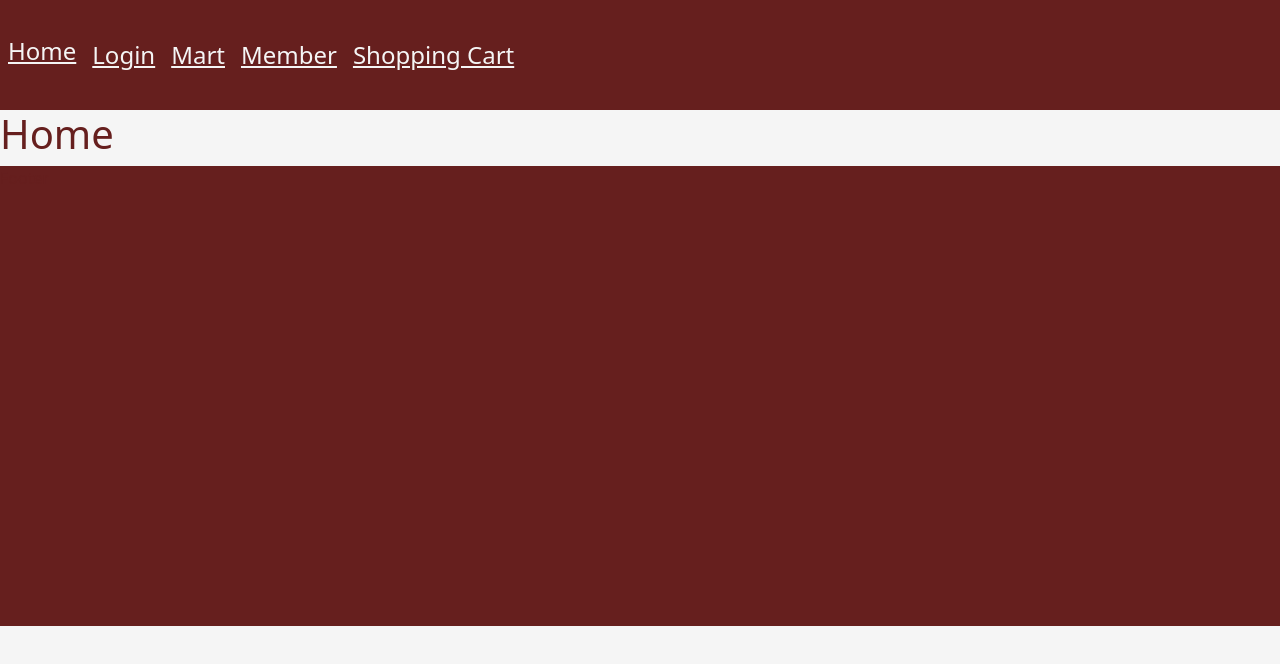
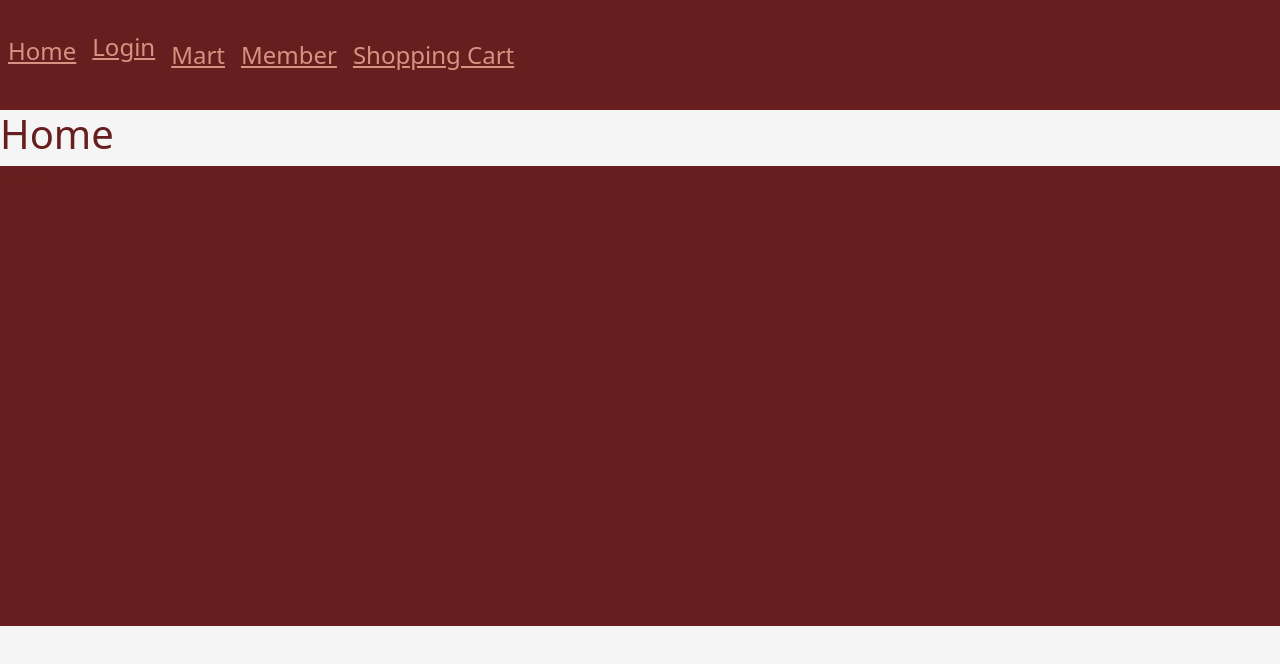
Before and after one commit to Anthya1104/ebook-fe, a React (Create React App) app in the folder ebook-fe/: page / in a window 1280 px wide. Shown: the top 664 px of the page. Built offline with nearby package versions, Linux system fonts and the light colour scheme.

Commit message:
[style]link-color style changed

```diff
--- a/ebook-fe/src/layouts/Navbar.js
+++ b/ebook-fe/src/layouts/Navbar.js
@@ -1,6 +1,6 @@
 import '../style/Navbar.scss'
 
-import { Link } from 'react-router-dom'
+import { NavLink, Link } from 'react-router-dom'
 
 function Navbar() {
   return (
@@ -10,9 +10,9 @@ function Navbar() {
           <h4>Home</h4>
         </Link>
         <div className="menu d-flex justify-content-start align-items-center mx-2">
-          <Link className="mx-2" to="/Login">
-            Login
-          </Link>
+          <NavLink className="mx-2" activeClassName="selected" to="/Login">
+            <p className="">Login</p>
+          </NavLink>
           <Link className="mx-2" to="/Mart">
             Mart
           </Link>
--- a/ebook-fe/src/style/Navbar.scss
+++ b/ebook-fe/src/style/Navbar.scss
@@ -1,4 +1,4 @@
-$link-color:#F5F5F5;
+
 @import './global.scss';
 
 
@@ -6,7 +6,13 @@ $link-color:#F5F5F5;
   height: 110px;
   margin:0px;
   background: $primary;
+
+
 }
 .menu{
-  font-size: $h4-font-size;;
+  font-size: $h4-font-size;
+  .selected{
+    color:red;
+  }
+
 }
--- a/ebook-fe/src/style/global.scss
+++ b/ebook-fe/src/style/global.scss
@@ -12,7 +12,8 @@ $dark: #8D4343;
 $body-bg:#F5F5F5;
 $body-color: $primary;
 // link-color
-$link-color:#F5F5F5;
+$link-color:#D99282;
+$link-hover-color: #F5F5F5;
 
 
 @import "../../node_modules/bootstrap/scss/bootstrap";
```
